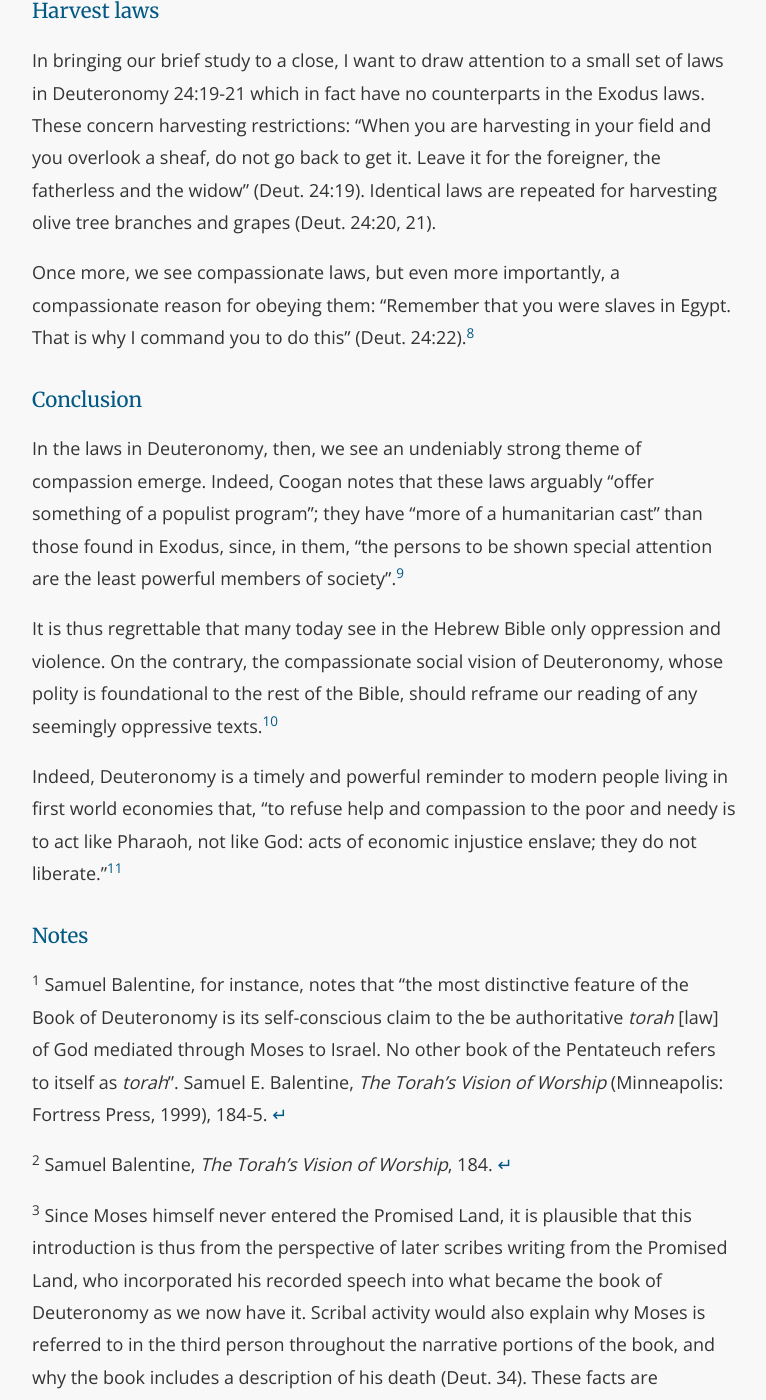
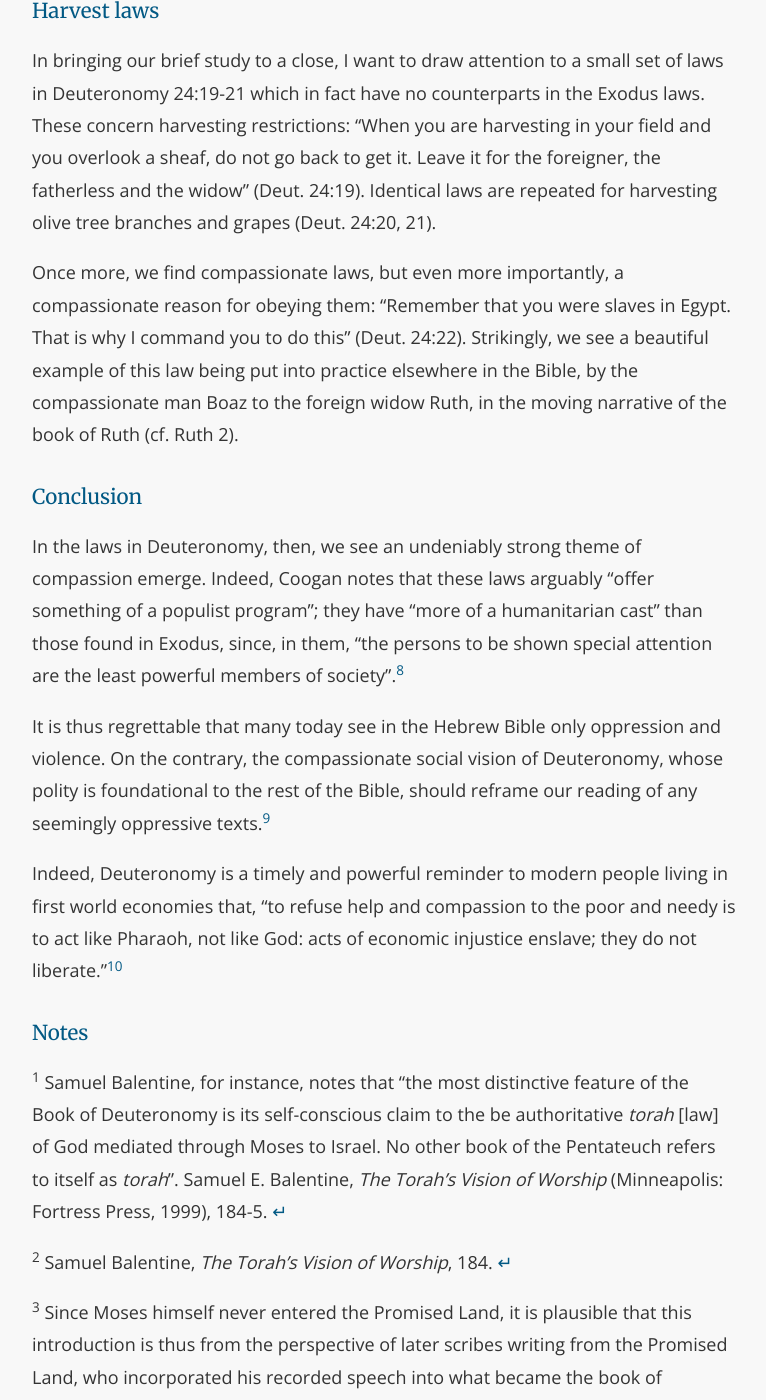
Before and after one commit to second-breakfast/second-breakfast.github.io, a Jekyll site: the page built from _posts/2020-05-02-deuteronomy.markdown, in a window 1280 px wide and 1400 px high, scrolled down 3520 px. Shown: the whole window, without its empty margins (256-1022 px from the left). Built offline with Jekyll 4.4.1, drawn with Linux system fonts in a browser that asks for light colours; some of the changed text lies outside the part shown.

Commit message:
Update Deuteronomy post

```diff
--- a/_posts/2020-05-02-deuteronomy.markdown
+++ b/_posts/2020-05-02-deuteronomy.markdown
@@ -48,14 +48,14 @@ Also again lacking in the Exodus version of the law is a reason for obeying the
 ### Harvest laws
 In bringing our brief study to a close, I want to draw attention to a small set of laws in Deuteronomy 24:19-21 which in fact have no counterparts in the Exodus laws. These concern harvesting restrictions: “When you are harvesting in your field and you overlook a sheaf, do not go back to get it. Leave it for the foreigner, the fatherless and the widow” (Deut. 24:19). Identical laws are repeated for harvesting olive tree branches and grapes (Deut. 24:20, 21).
 
-Once more, we see compassionate laws, but even more importantly, a compassionate reason for obeying them: “Remember that you were slaves in Egypt. That is why I command you to do this” (Deut. 24:22).<sup id="a8">[8](#f8)</sup>
+Once more, we find compassionate laws, but even more importantly, a compassionate reason for obeying them: “Remember that you were slaves in Egypt. That is why I command you to do this” (Deut. 24:22). Strikingly, we see a beautiful example of this law being put into practice elsewhere in the Bible, by the compassionate man Boaz to the foreign widow Ruth, in the moving narrative of the book of Ruth (cf. Ruth 2).
 
 ### Conclusion
-In the laws in Deuteronomy, then, we see an undeniably strong theme of compassion emerge. Indeed, Coogan notes that these laws arguably “offer something of a populist program”; they have “more of a humanitarian cast” than those found in Exodus, since, in them, “the persons to be shown special attention are the least powerful members of society”.<sup id="a9">[9](#f9)</sup>
+In the laws in Deuteronomy, then, we see an undeniably strong theme of compassion emerge. Indeed, Coogan notes that these laws arguably “offer something of a populist program”; they have “more of a humanitarian cast” than those found in Exodus, since, in them, “the persons to be shown special attention are the least powerful members of society”.<sup id="a8">[8](#f8)</sup>
 
-It is thus regrettable that many today see in the Hebrew Bible only oppression and violence. On the contrary, the compassionate social vision of Deuteronomy, whose polity is foundational to the rest of the Bible, should reframe our reading of any seemingly oppressive texts.<sup id="a10">[10](#f10)</sup>
+It is thus regrettable that many today see in the Hebrew Bible only oppression and violence. On the contrary, the compassionate social vision of Deuteronomy, whose polity is foundational to the rest of the Bible, should reframe our reading of any seemingly oppressive texts.<sup id="a9">[9](#f9)</sup>
 
-Indeed, Deuteronomy is a timely and powerful reminder to modern people living in first world economies that, “to refuse help and compassion to the poor and needy is to act like Pharaoh, not like God: acts of economic injustice enslave; they do not liberate.”<sup id="a11">[11](#f11)</sup>
+Indeed, Deuteronomy is a timely and powerful reminder to modern people living in first world economies that, “to refuse help and compassion to the poor and needy is to act like Pharaoh, not like God: acts of economic injustice enslave; they do not liberate.”<sup id="a10">[10](#f10)</sup>
 
 ### Notes
 <sup id="f1">1</sup> Samuel Balentine, for instance, notes that “the most distinctive feature of the Book of Deuteronomy is its self-conscious claim to the be authoritative *torah* [law] of God mediated through Moses to Israel. No other book of the Pentateuch refers to itself as *torah*”. Samuel E. Balentine, *The Torah’s Vision of Worship* (Minneapolis: Fortress Press, 1999), 184-5. [↵](#a1)
@@ -72,10 +72,8 @@ Indeed, Deuteronomy is a timely and powerful reminder to modern people living in
 
 <sup id="f7">7</sup> Ibid. [↵](#a7)
 
-<sup id="f8">8</sup> We see a beautiful example of this law being put into practice elsewhere in the Bible, by the compassionate man Boaz to the foreigner woman Ruth, in the moving narrative of the book of Ruth (cf. Ruth 2). [↵](#a8)
+<sup id="f8">8</sup> Ibid., 152. [↵](#a8)
 
-<sup id="f9">9</sup> Ibid., 152. [↵](#a9)
+<sup id="f9">9</sup> As Brevard Childs notes: “Deuteronomy…serves as a commentary on how future generations are to approach the law”. Brevard S. Childs, *Introduction to the Old Testament as Scripture* (Minneapolis: Fortress Press, 1979), 224. [↵](#a9)
 
-<sup id="f10">10</sup> As Brevard Childs notes: “Deuteronomy…serves as a commentary on how future generations are to approach the law”. Brevard S. Childs, *Introduction to the Old Testament as Scripture* (Minneapolis: Fortress Press, 1979), 224. [↵](#a10)
-
-<sup id="f11">11</sup> Samuel Balentine, *The Torah’s Vision of Worship*, 196. [↵](#a11)
+<sup id="f10">10</sup> Samuel Balentine, *The Torah’s Vision of Worship*, 196. [↵](#a10)
```
